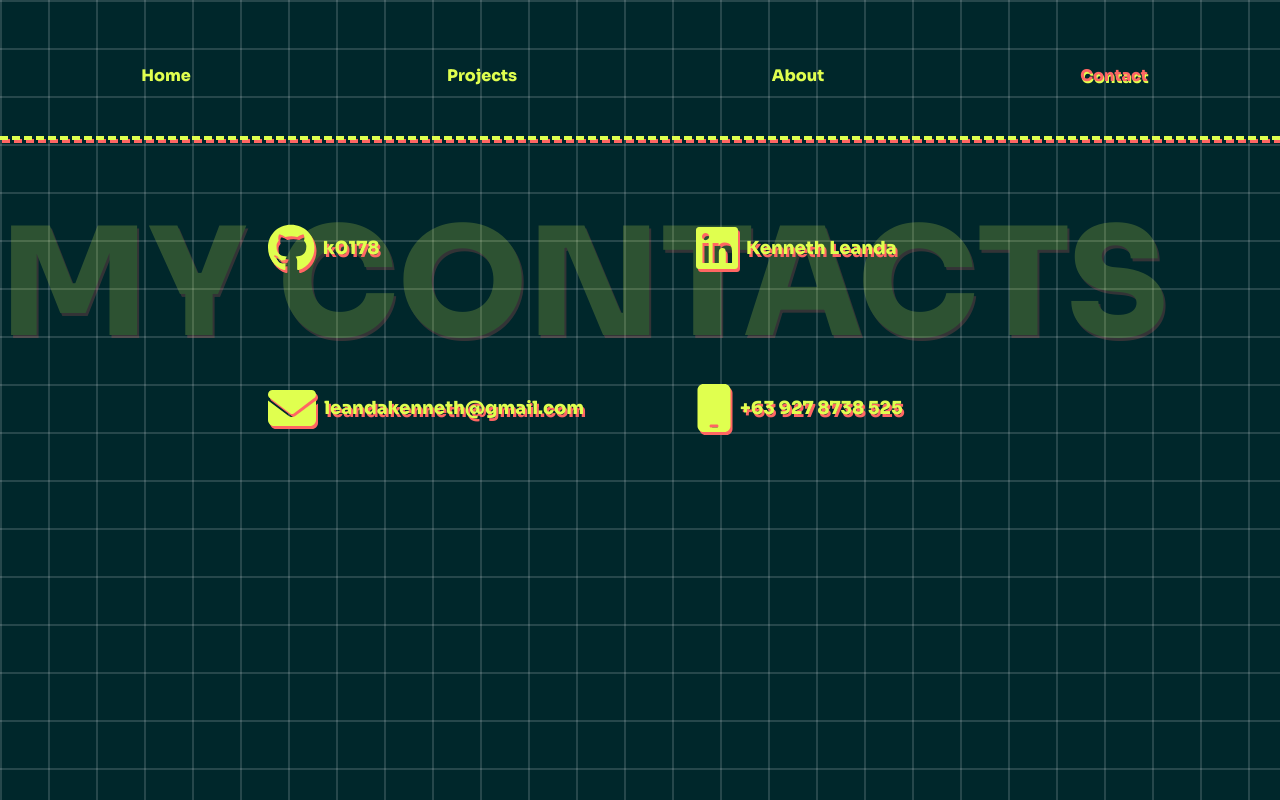
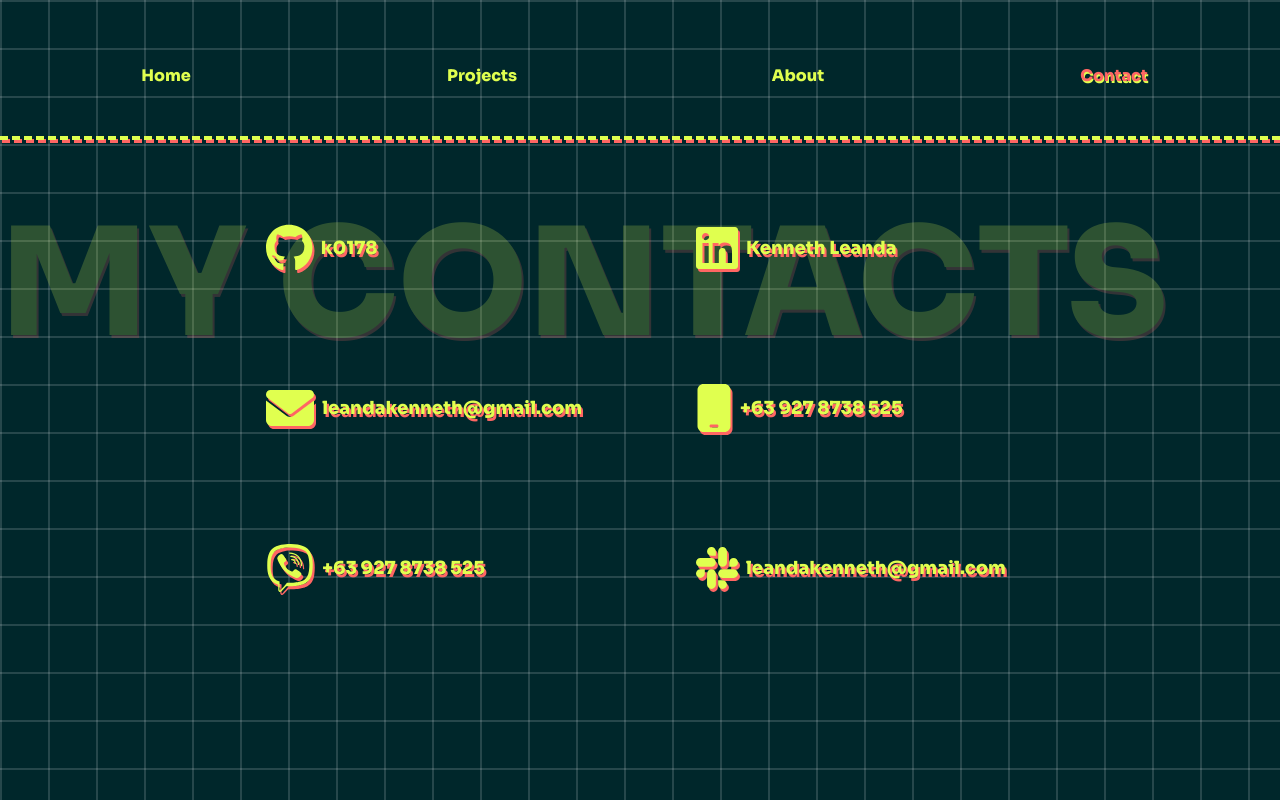
Before and after one commit to k0178/portfolio, a Vue app: page /contact in a window 1280 px wide. Shown: the top 800 px of the page. Built offline with nearby package versions, Linux system fonts and the light colour scheme.

Commit message:
contacts update

```diff
--- a/src/Contact.vue
+++ b/src/Contact.vue
@@ -38,6 +38,22 @@
           </span>
           </a>
         </div>
+        <div v-motion-pop  class="hover:animate-bounce">
+          <a class="text-chart  font-bold hover:text-chart flex items-center drop-shadow-bittersweet">
+            <font-awesome-icon class="me-2 text-5xl" :icon="['fab', 'viber']" />
+            <span class="min-[320px]:text-[12px] md:text-lg ">
+              +63 927 8738 525
+          </span>
+          </a>
+        </div>
+        <div v-motion-pop  class="hover:animate-bounce">
+          <a href="" class="text-chart flex  me-2 items-center font-bold hover:text-chart drop-shadow-bittersweet">
+            <font-awesome-icon class="me-2 text-5xl" :icon="['fab', 'slack']" />
+            <span class="min-[320px]:text-[12px] md:text-lg ">
+              leandakenneth@gmail.com
+          </span>
+          </a>
+        </div>
       </div>
     </div>
   </div>
```
